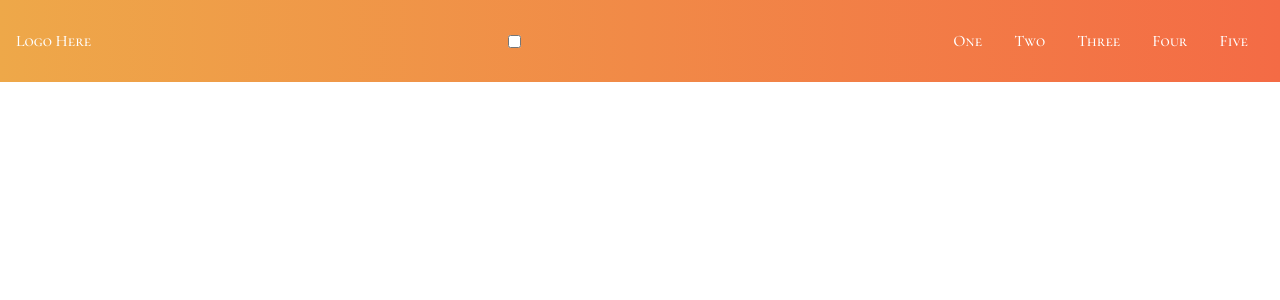
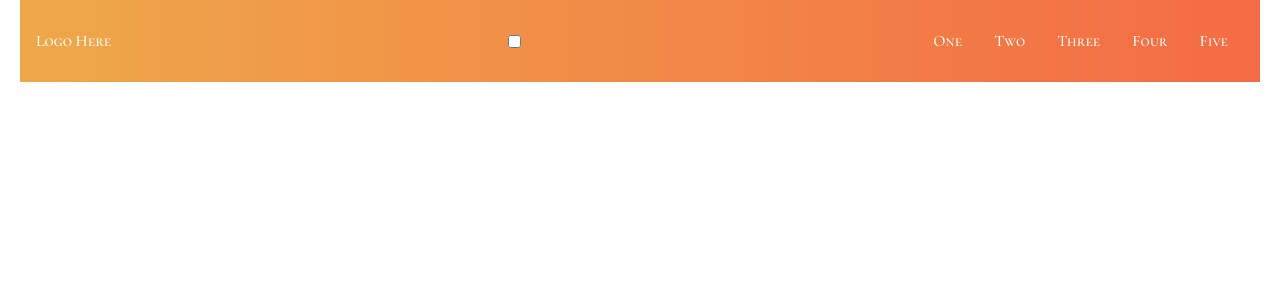
Before and after one commit to gkmrm/FWT-Art-Gallery, a React (Create React App) app: page / in a window 1280 px wide. Shown: the top 300 px of the page. Built offline with nearby package versions, Linux system fonts and the light colour scheme.

Commit message:
update Container

```diff
--- a/src/components/Container/Container.module.scss
+++ b/src/components/Container/Container.module.scss
@@ -1,15 +1,21 @@
-@import '@styles/_mixins';
-@import '@styles/_variables';
+// @import '@styles/_mixins.scss';
+// @import '@styles/_variables.scss';
 
-.Container {
-  // ПОМЕНЯТЬ!!!!!
-  min-width: 1240px;
+.container {
+  min-width: 320px;
+  width: 100%;
   margin: 0 auto;
+  max-width: 1240px;
+  box-sizing: border-box;
 
-  // @include as {
-  //   min-width: 728px;
-  // }
-  // @include sa {
-  //   max-width: 1240px;
-  // }
+  @include breakPointTab {
+    min-width: 728px;
+  }
+
+  &_light {
+    background-color: $primaryWhite;
+  }
+  &_dark {
+    background-color: $primaryBlack;
+  }
 }
--- a/src/components/Container/Container.tsx
+++ b/src/components/Container/Container.tsx
@@ -12,7 +12,7 @@ export type TContainerProps = {
 };
 
 const Container: React.FC<TContainerProps> = ({ className, children }) => (
-  <div className={cx('Container', className)}>{children}</div>
+  <div className={cx('container', className)}>{children}</div>
 );
 
 export default Container;
```
Also changed, not shown: 1 other file (tests, documents, lock files or other folders).
